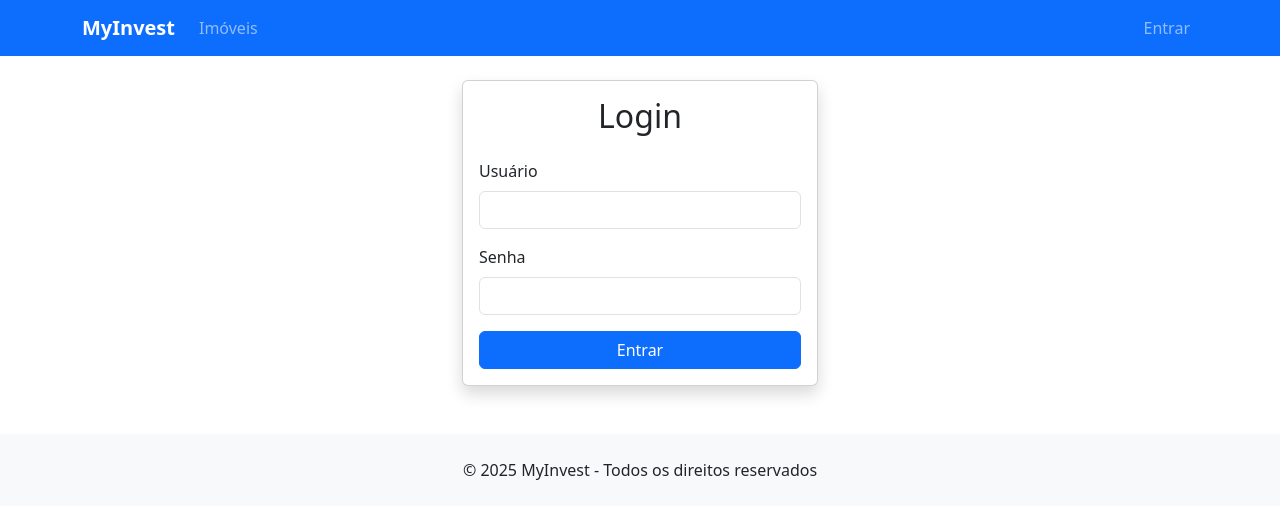
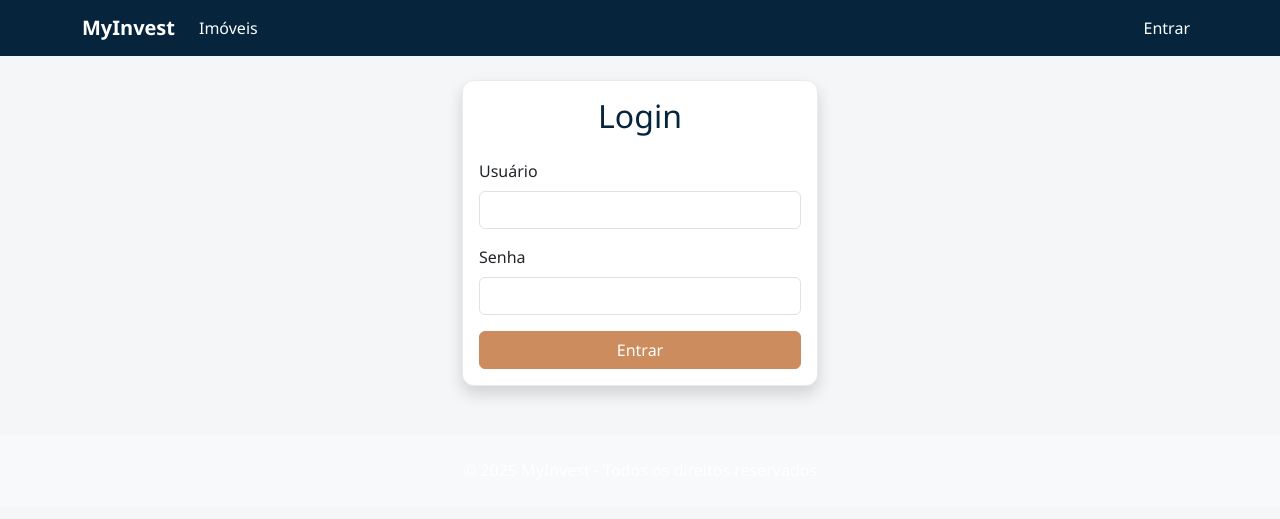
Before and after one commit to isadoraapg/atividadeFinal, a Django app: page /login/ in a window 1280 px wide. Shown: the top 519 px of the page. Run offline with Django 5.2, Linux system fonts and the light colour scheme; some libraries are stand-ins or nearby versions.

Commit message:
ajustes css

```diff
--- a/myinvest/templates/base.html
+++ b/myinvest/templates/base.html
@@ -8,6 +8,7 @@
     <title>{% block title %}MyInvest - Investimentos Imobiliários{% endblock %}</title>
     <link href="https://cdn.jsdelivr.net/npm/bootstrap@5.3.0/dist/css/bootstrap.min.css" rel="stylesheet">
     <link rel="stylesheet" href="https://cdn.jsdelivr.net/npm/bootstrap-icons@1.7.2/font/bootstrap-icons.css">
+    <link rel="stylesheet" href="{% static 'css/theme.css' %}">
     <style>
         .navbar-brand {
             font-weight: bold;
--- /dev/null
+++ b/static/css/theme.css
@@ -0,0 +1,137 @@
+body {
+    background: #F5F6F7;
+    color: #222;
+    font-family: 'Segoe UI', Arial, sans-serif;
+}
+
+.navbar, .bg-primary {
+    background: #06253D !important;
+    color: #fff !important;
+}
+
+.navbar .nav-link, .navbar-brand {
+    color: #fff !important;
+    font-weight: 500;
+}
+
+.navbar .nav-link.active, .navbar .nav-link:hover {
+    color: #CC8C5D !important;
+}
+
+footer {
+    background: #06253D;
+    color: #fff;
+}
+
+h1, h2, h3, h4, h5, h6, .card-title {
+    color: #06253D;
+}
+
+a, .link-primary {
+    color: #CC8C5D;
+    text-decoration: none;
+}
+a:hover, .link-primary:hover {
+    color: #a86b3e;
+    text-decoration: underline;
+}
+
+.btn-primary, .btn-info, .btn-success {
+    background: #CC8C5D;
+    border-color: #CC8C5D;
+    color: #fff;
+    font-weight: 500;
+    transition: background 0.2s, border 0.2s;
+}
+.btn-primary:hover, .btn-info:hover, .btn-success:hover {
+    background: #a86b3e;
+    border-color: #a86b3e;
+    color: #fff;
+}
+
+.btn-outline-primary {
+    color: #CC8C5D;
+    border-color: #CC8C5D;
+    background: transparent;
+}
+.btn-outline-primary:hover {
+    background: #CC8C5D;
+    color: #fff;
+    border-color: #CC8C5D;
+}
+
+.btn-warning {
+    background: #F5F6F7;
+    border-color: #CC8C5D;
+    color: #CC8C5D;
+}
+.btn-warning:hover {
+    background: #CC8C5D;
+    color: #fff;
+    border-color: #CC8C5D;
+}
+
+.card {
+    background: #fff;
+    border: 1px solid #e9ecef;
+    border-radius: 12px;
+    box-shadow: 0 2px 8px rgba(6,37,61,0.04);
+}
+
+.card-header {
+    background: #F5F6F7;
+    color: #06253D;
+    border-bottom: 1px solid #e9ecef;
+}
+
+/* Cards do dashboard: manter fundo branco e letra preta */
+.card.text-white.bg-primary,
+.card.text-white.bg-success,
+.card.text-white.bg-info {
+    background: #fff !important;
+    color: #222 !important;
+    border: 1px solid #e9ecef;
+}
+.card.text-white.bg-primary .card-title,
+.card.text-white.bg-success .card-title,
+.card.text-white.bg-info .card-title,
+.card.text-white.bg-primary .card-text,
+.card.text-white.bg-success .card-text,
+.card.text-white.bg-info .card-text {
+    color: #222 !important;
+}
+
+.alert-info {
+    background: #e9ecef;
+    color: #06253D;
+    border-color: #CC8C5D;
+}
+
+.breadcrumb {
+    background: #F5F6F7;
+    border-radius: 8px;
+}
+
+.list-group-item.active, .list-group-item-action.active {
+    background: #CC8C5D;
+    border-color: #CC8C5D;
+    color: #fff;
+}
+.list-group-item-action:hover {
+    background: #CC8C5D;
+    color: #fff;
+}
+
+.progress-bar {
+    background: #CC8C5D !important;
+}
+
+::-webkit-scrollbar-thumb {
+    background: #CC8C5D;
+}
+::-webkit-scrollbar-track {
+    background: #F5F6F7;
+}
+::-webkit-scrollbar {
+    width: 8px;
+}
```
Also changed, not shown: myinvest/templates/corretor/dashboard.html (+9 -6 lines), db.sqlite3.
